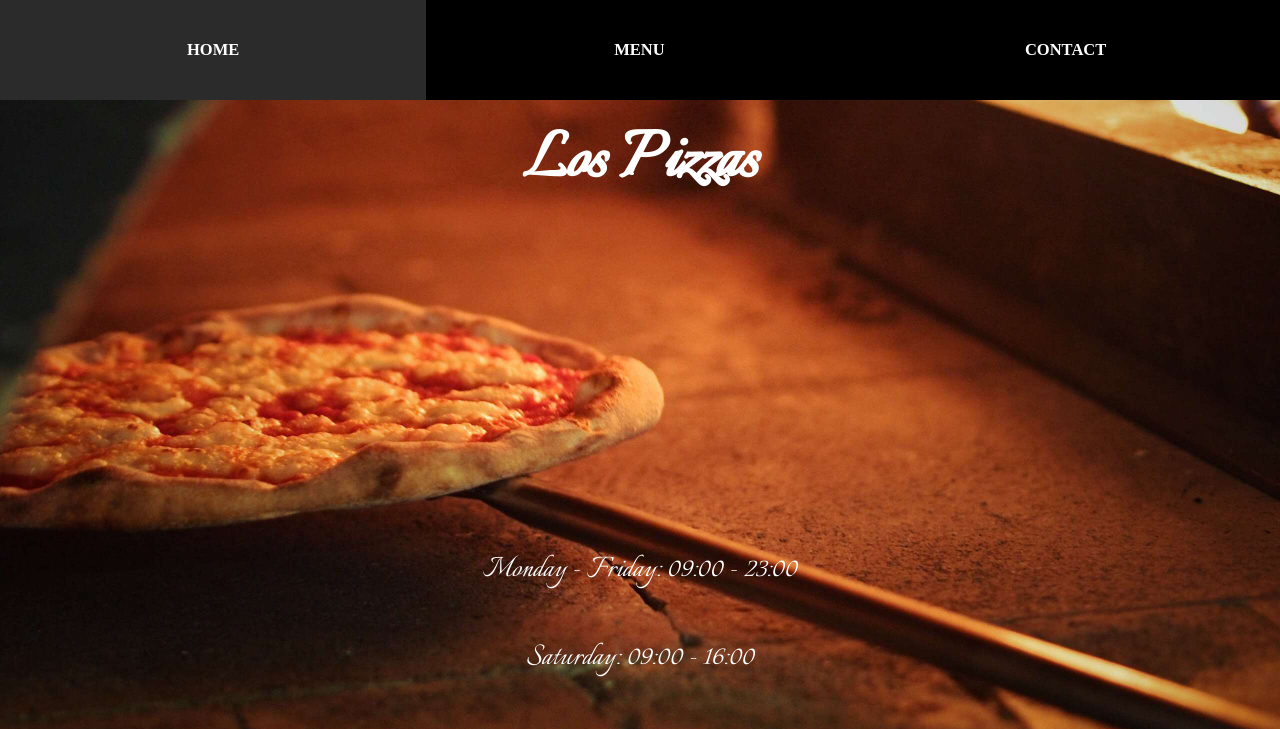
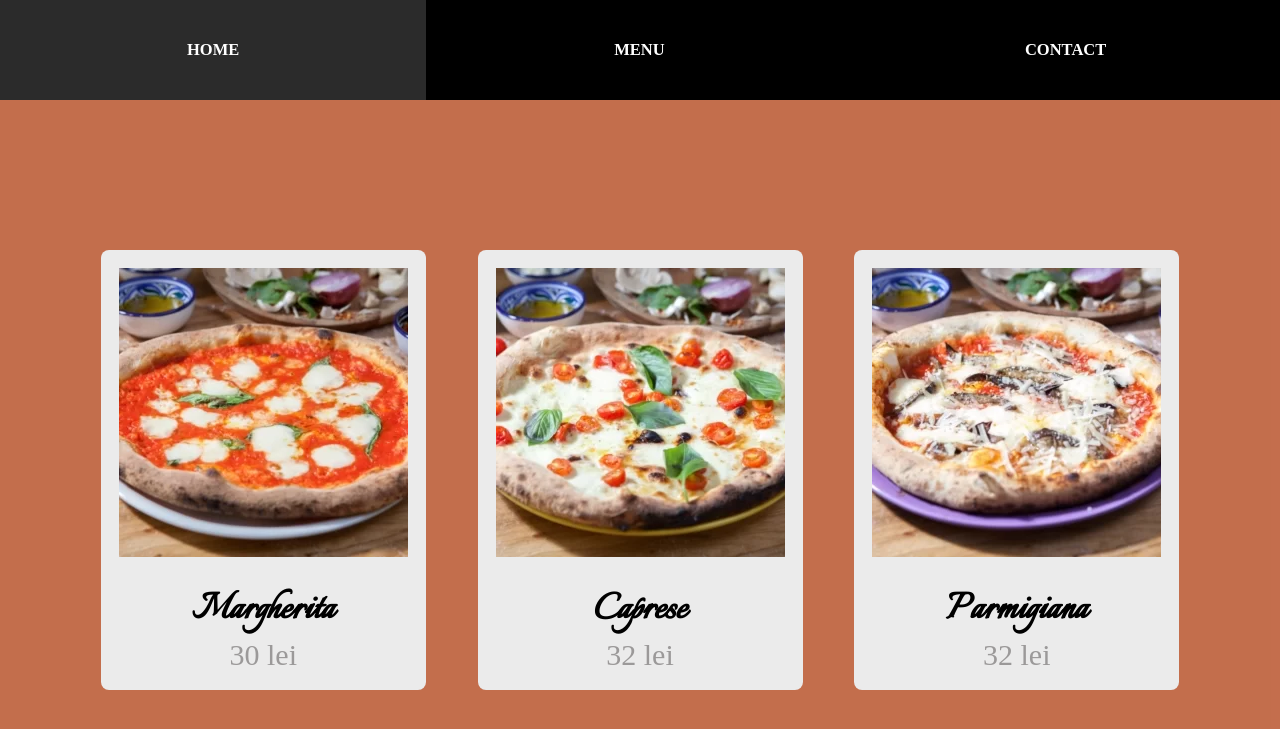
Before and after one commit to Csmnrpn/restaurant-page, a website built with webpack: page dist/index.html in a window 1280 px wide. Both pictures are taken after a click on the item "MENU". Shown: the top 729 px of the page. Built offline with nearby package versions, Linux system fonts and the light colour scheme.

Commit message:
finishing up

```diff
--- a/src/assets/css/style.css
+++ b/src/assets/css/style.css
@@ -11,13 +11,18 @@
     margin: 0;
     padding: 0;
     box-sizing: border-box;
+
+}
+
+body {
+    overflow-x: hidden;
 }
 
 #content {
     background-color: #bb5932de;
 }
 
-.navbar {}
+
 
 .frontPageContent {
     background-image: url('/src/assets/images/pizzaBg.jpg');
@@ -97,6 +102,7 @@
     justify-content: center;
     align-items: center;
     font-family: Helvetica, Arial, sans-serif;
+    width: 100vw;
 }
 
 .map {
@@ -115,7 +121,6 @@
     justify-content: center;
     text-align: center;
     align-items: center;
-    max-width: 600px;
     margin: 0 .8em 2.5em .8em;
     background-color: #ebebeb;
     border: 1px solid black;
@@ -138,7 +143,7 @@
 }
 
 .navbar {
-    position: absolute;
+    position: fixed;
     top: 0;
     left: 0;
     width: 100vw;
--- a/src/assets/js/contact.js
+++ b/src/assets/js/contact.js
@@ -1,5 +1,6 @@
 const createContactPage = () => {
     const content = document.querySelector('#content');
+    content.innerHTML = '';
 
     const contactContainer = document.createElement('div');
     contactContainer.classList.add('contactContainer');
@@ -22,6 +23,7 @@ const createContactPage = () => {
         createContactInformation('RESERVATIONS', '0726 000 XXX', contactInformation),
         createContactInformation('EMAIL', 'thisemail@isnotreal.ro', contactInformation)
     ];
+
 }
 
 function createContactInformation(title, description, contactInformation) {
--- a/src/assets/js/front.js
+++ b/src/assets/js/front.js
@@ -1,5 +1,6 @@
 const frontFunction = function () {
     const content = document.querySelector('#content');
+    content.innerHTML = '';
     const mainContent = document.createElement('div');
     const heading = document.createElement('h1');
     const openHours = document.createElement('p');
--- a/src/assets/js/menu.js
+++ b/src/assets/js/menu.js
@@ -23,6 +23,7 @@ const createMenuItem = (name, price, container) => {
 
 const createMenu = () => {
     const content = document.querySelector('#content');
+    content.innerHTML = '';
     const menuContainer = document.createElement('div');
     menuContainer.classList.add('menuContainer');
 
--- a/src/index.js
+++ b/src/index.js
@@ -7,7 +7,7 @@ import {
 } from './assets/js/contact';
 import './assets/css/style.css';
 
-
+frontFunction();
 const body = document.querySelector('body');
 
 const navbar = document.createElement('div');
@@ -19,21 +19,27 @@ navigation.classList.add('navigation');
 navbar.appendChild(navigation);
 
 const navigationItems = ['home', 'menu', 'contact'];
+const navigationFunctions = [frontFunction, createMenu, createContactPage];
 
-navigationItems.forEach(item => {
-    const navItem = document.createElement('li');
-    const navText = document.createElement('h2');
-    navText.innerText = item.toUpperCase();
-    navItem.appendChild(navText);
-    navigation.appendChild(navItem);
+const homeItem = document.createElement('li');
+const homeText = document.createElement('h2');
+homeText.innerText = navigationItems[0].toUpperCase();
+homeItem.appendChild(homeText);
+navigation.appendChild(homeItem);
+homeItem.addEventListener('click', frontFunction);
 
-    navItem.addEventListener('click', (item) => {
+const menuItem = document.createElement('li');
+const menuText = document.createElement('h2');
+menuText.innerText = navigationItems[1].toUpperCase();
+menuItem.appendChild(menuText);
+navigation.appendChild(menuItem);
+menuItem.addEventListener('click', createMenu);
 
-    })
-})
-
-
-
-frontFunction();
+const contactItem = document.createElement('li');
+const contactText = document.createElement('h2');
+contactText.innerText = navigationItems[2].toUpperCase();
+contactItem.appendChild(contactText);
+navigation.appendChild(contactItem);
+contactItem.addEventListener('click', createContactPage);
 // createMenu();
 // createContactPage();
```
Also changed, not shown: dist/main.js.
